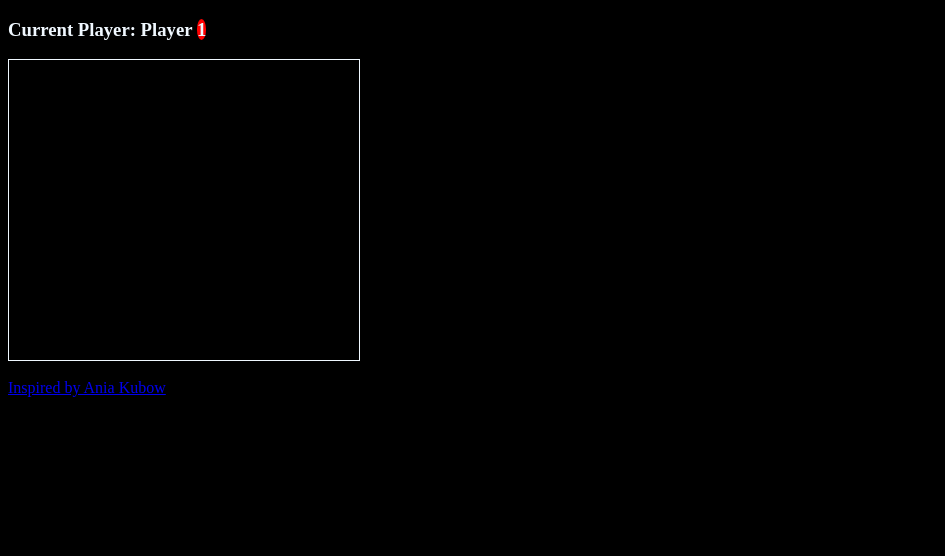
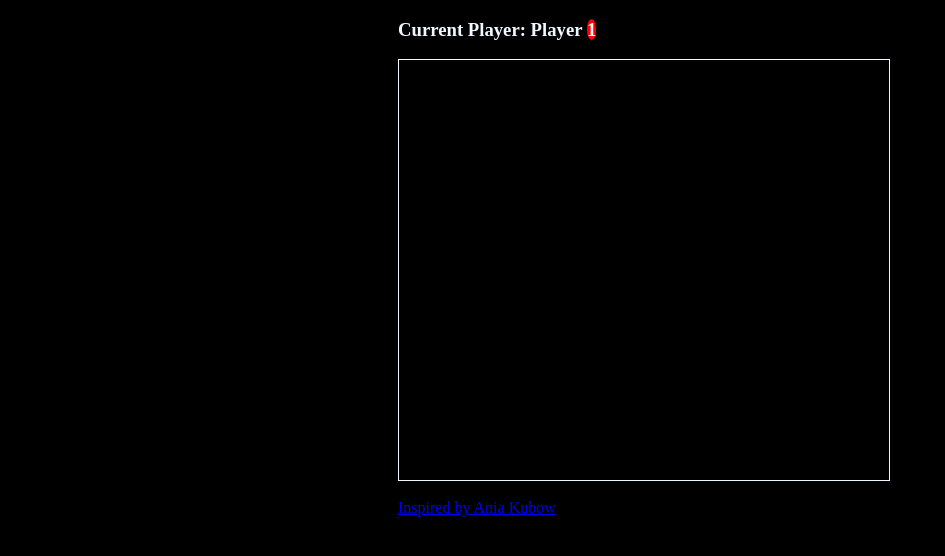
Before and after one commit to s-mehnert/connectFour_game, a plain HTML site: page index.html in a window 1280 px wide. Shown: the whole page, without its empty margins (0-945 px from the left). Drawn offline with Linux system fonts and the light colour scheme.

Commit message:
adjust css for iframe embedding in React App

```diff
--- a/style.css
+++ b/style.css
@@ -1,3 +1,8 @@
+html {
+    max-width: 500px;
+    margin: auto;
+}
+
 body {
     background-color: black;
     color: aliceblue;
@@ -7,13 +12,13 @@ body {
     border: 1px solid aliceblue;
     display: flex;
     flex-wrap: wrap;
-    height: 300px;
-    width: 350px;
+    height: 420px;
+    width: 490px;
 }
 
 .grid div {
-    height: 50px;
-    width: 50px;
+    height: 70px;
+    width: 70px;
 }
 
 .player-one {
```
